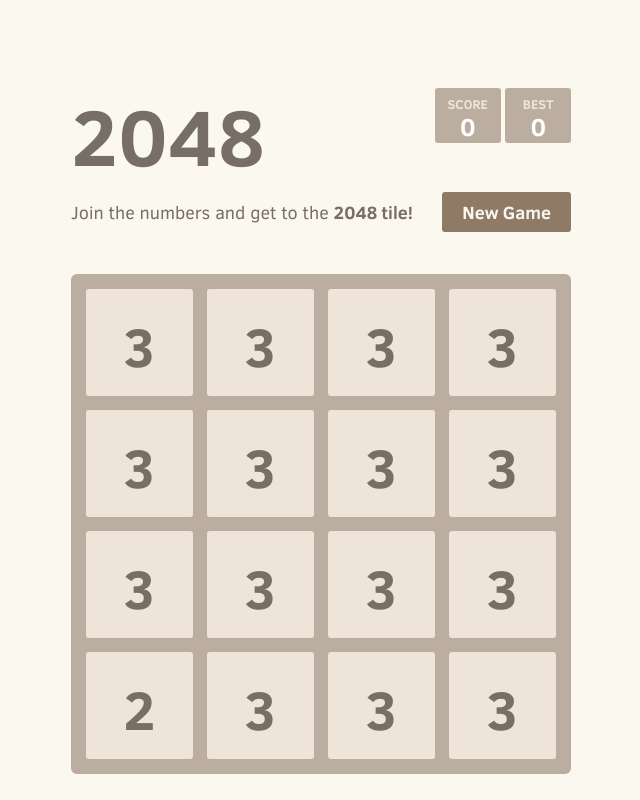
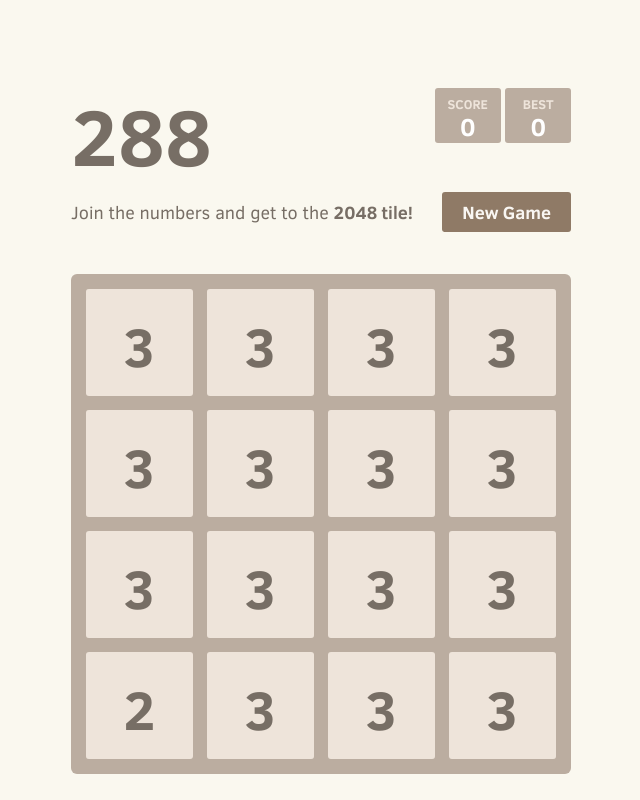
Before and after one commit to marisusis/2048, a plain HTML site: page index.html in a window 1280 px wide. Shown: the top 800 px of the page, without its empty margins (319-959 px from the left). Drawn offline with Linux system fonts and the light colour scheme.

Commit message:
Update index.html

```diff
--- a/index.html
+++ b/index.html
@@ -2,7 +2,7 @@
 <html>
 <head>
   <meta charset="utf-8">
-  <title>2048</title>
+  <title>288</title>
 
   <link href="style/main.css" rel="stylesheet" type="text/css">
   <link rel="shortcut icon" href="favicon.ico">
@@ -19,7 +19,7 @@
 <body>
   <div class="container">
     <div class="heading">
-      <h1 class="title">2048</h1>
+      <h1 class="title">288</h1>
       <div class="scores-container">
         <div class="score-container">0</div>
         <div class="best-container">0</div>
```
